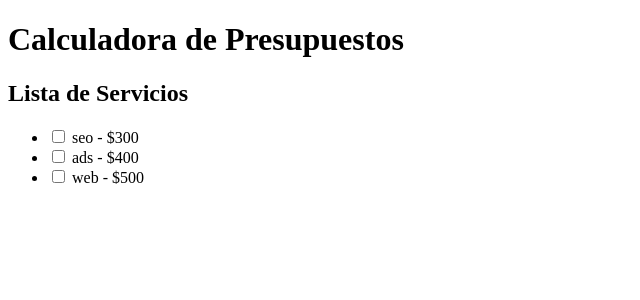
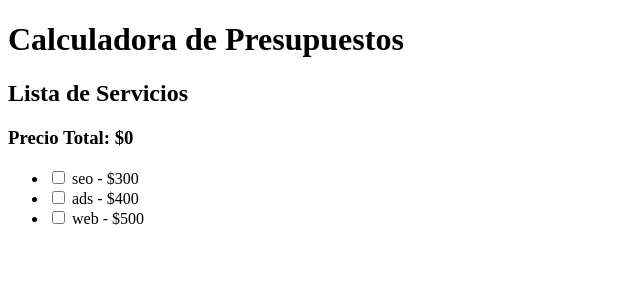
Before and after one commit to Evelynmerlo93/presupuestador-servicios-digitales, an Angular app: page / in a window 1280 px wide. Shown: the top 300 px of the page, without its empty margins (0-640 px from the left). Built offline with nearby package versions, Linux system fonts and the light colour scheme.

Commit message:
feat: add computed total price and pass it to child component via input

```diff
--- a/src/app/app.html
+++ b/src/app/app.html
@@ -1,9 +1,11 @@
 <main class="container">
   <h1>Calculadora de Presupuestos</h1>
 
-  <!-- Aquí llamamos al componente hijo y le pasamos los datos del padre -->
-  <app-service-list [service]="listService()"
-    (serviceSelect)="serviceSelect($event)">
+  <!-- Aqui llamamos al componente hijo y le pasamos los datos del padre -->
+  <app-service-list
+  [service]="listService()"
+  [totalPrice]="totalPrice()"
+  (serviceSelect)="serviceSelect($event)">
   </app-service-list>
 
 </main>
--- a/src/app/app.ts
+++ b/src/app/app.ts
@@ -1,4 +1,4 @@
-import { Component, signal } from '@angular/core';
+import { Component, signal, computed } from '@angular/core';
 import { CommonModule } from '@angular/common';
 import { RouterOutlet } from '@angular/router';
 import { ServiceList } from './components/service-list/service-list';
@@ -7,15 +7,14 @@ import { Service } from './interfaces/presupuesto.interface';
   selector: 'app-root',
   imports: [CommonModule, ServiceList],
   templateUrl: './app.html',
-  styleUrl: './app.css'
+  styleUrl: './app.css',
 })
 export class AppComponent {
   title = 'presupuestador-servicios-digitales';
 
-listService =  signal < Service [] > ([
-
+  listService = signal<Service[]>([
     {
-    id: "seo",
+      id: 'seo',
       name: 'seo',
       description: "Programació d' una web responsive completa",
       basePrice: 300,
@@ -23,7 +22,7 @@ listService =  signal < Service [] > ([
     },
 
     {
-    id: "ads",
+      id: 'ads',
       name: 'ads',
       description: "Programació d'una web responsive completa",
       basePrice: 400,
@@ -31,7 +30,7 @@ listService =  signal < Service [] > ([
     },
 
     {
-    id: "web",
+      id: 'web',
       name: 'web',
       description: "Programació d'una web responsive completa",
       basePrice: 500,
@@ -39,24 +38,29 @@ listService =  signal < Service [] > ([
       pages: 1,
       languages: 1,
     },
-
-])
+  ]);
 
   serviceSelect(clickedService: Service) {
-  this.listService.update(services =>
-    services.map(item => {
-
+    this.listService.update((services) =>
+      services.map((item) => {
         if (item.id === clickedService.id) {
           return { ...item, selected: !item.selected };
         } else {
           return item;
         }
-
-    })
+      }),
     );
 
     console.log('Servicio seleccionado:', clickedService);
   }
 
+  totalPrice = computed(() => {
+    let total = 0;    for (let item of this.listService()) {
+      if (item.selected) {
+        total = total + item.basePrice;
       }
+    }
+    return total;
+  });
   //precio total calculado va aqui
+}
--- a/src/app/components/service-list/service-list.html
+++ b/src/app/components/service-list/service-list.html
@@ -1,7 +1,7 @@
 <div class="service-list">
 
   <h2>Lista de Servicios</h2>
-
+  <h3>Precio Total: ${{ totalPrice() }}</h3>
   <ul>
     @for (service of service(); track service.id) {
     <li>
--- a/src/app/components/service-list/service-list.ts
+++ b/src/app/components/service-list/service-list.ts
@@ -13,7 +13,7 @@ import { Service } from '../../interfaces/presupuesto.interface';
 //RECIBE el array de servicios que manda PADRE
 export class ServiceList {
   service = input<Service[]>([]);
-
+totalPrice = input<number>(0);
   serviceSelect = output<Service>();
 
   onServiceChange(service: Service) {
--- a/src/app/interfaces/presupuesto.interface.ts
+++ b/src/app/interfaces/presupuesto.interface.ts
@@ -4,7 +4,7 @@ export interface Service {
   description: string;
   basePrice: number;
   selected: boolean;
-  // Parámetros opcionales específicos para el servicio Web
+  //opcionales:
   pages?: number;
   languages?: number;
 }
```
Lines whose indentation alone changed are shown as unchanged.
